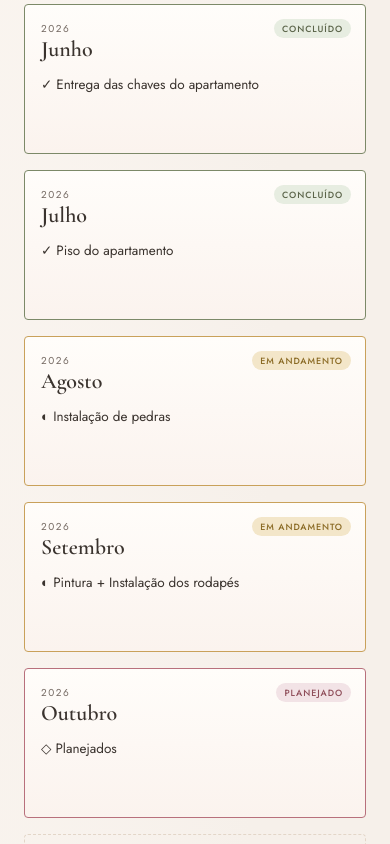
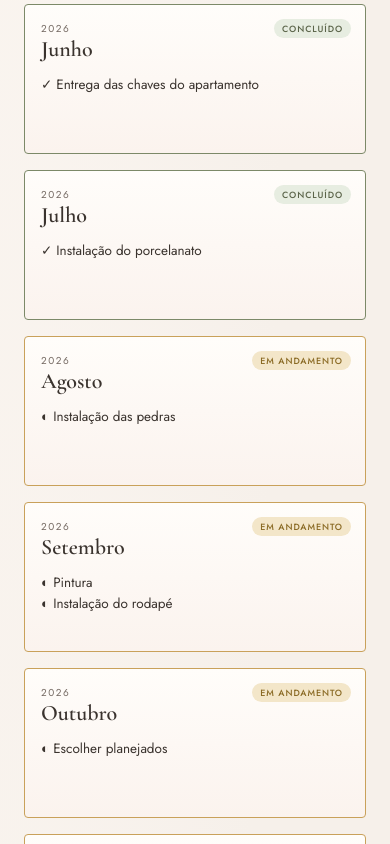
Before and after one commit to giovane-f16/casamento-gis2le, a plain HTML site: page index.html in a window 390 px wide. Shown: the part 1156-2000 px from the top of the page. Drawn offline with nearby package versions, Linux system fonts and the light colour scheme.

Commit message:
ajustando mes

```diff
--- a/index.html
+++ b/index.html
@@ -3,6 +3,7 @@
 <head>
 <meta charset="UTF-8">
 <title>Casamento Gis2le — Calendário 2026/2027</title>
+
 <style>
   @import url('https://fonts.googleapis.com/css2?family=Cormorant+Garamond:ital,wght@0,500;0,600;1,500&family=Jost:wght@300;400;500;600&display=swap');
 
@@ -19,24 +20,38 @@
     --card: #fffdfa;
   }
 
-  *{box-sizing:border-box;}
+  *{
+    box-sizing:border-box;
+  }
+
   body{
     margin:0;
     background:
-      radial-gradient(ellipse at top left, #fbf6f1 0%, var(--paper) 55%);
+      radial-gradient(
+        ellipse at top left,
+        #fbf6f1 0%,
+        var(--paper) 55%
+      );
     color:var(--ink);
     font-family:'Jost', sans-serif;
     padding:48px 24px 80px;
   }
 
-  .wrap{max-width:1180px;margin:0 auto;}
+  .wrap{
+    max-width:1180px;
+    margin:0 auto;
+  }
 
-  /* HERO */
+  /* =========================
+     HERO
+  ========================= */
+
   .hero{
     text-align:center;
     margin-bottom:56px;
     position:relative;
   }
+
   .hero .eyebrow{
     font-family:'Jost',sans-serif;
     letter-spacing:.35em;
@@ -45,6 +60,7 @@
     color:var(--rose-deep);
     font-weight:500;
   }
+
   .hero h1{
     font-family:'Cormorant Garamond', serif;
     font-weight:600;
@@ -53,46 +69,101 @@
     color:var(--ink);
     letter-spacing:.01em;
   }
+
   .hero h1 em{
     font-style:italic;
     color:var(--rose);
   }
+
   .hero .sub{
     font-size:14px;
     color:var(--ink-soft);
     letter-spacing:.05em;
   }
+
   .vine{
-    width:220px;height:14px;margin:18px auto 0;
-    display:flex;align-items:center;justify-content:center;gap:8px;
+    width:220px;
+    height:14px;
+    margin:18px auto 0;
+    display:flex;
+    align-items:center;
+    justify-content:center;
+    gap:8px;
   }
-  .vine::before,.vine::after{
-    content:'';height:1px;flex:1;background:var(--line);
+
+  .vine::before,
+  .vine::after{
+    content:'';
+    height:1px;
+    flex:1;
+    background:var(--line);
   }
-  .vine .leaf{width:8px;height:8px;border-radius:0 60% 0 60%;background:var(--sage);transform:rotate(20deg);}
 
-  /* YEAR HEADER */
+  .vine .leaf{
+    width:8px;
+    height:8px;
+    border-radius:0 60% 0 60%;
+    background:var(--sage);
+    transform:rotate(20deg);
+  }
+
+  /* =========================
+     YEAR HEADER
+  ========================= */
+
   .year-header{
-    display:flex;align-items:baseline;gap:16px;
+    display:flex;
+    align-items:baseline;
+    gap:16px;
     margin:64px 0 24px;
   }
+
   .year-header .num{
     font-family:'Cormorant Garamond',serif;
-    font-size:56px;font-weight:600;color:var(--rose-deep);line-height:1;
-  }
-  .year-header .rule{flex:1;height:1px;background:var(--line);}
-  .year-header .tag{
-    font-size:12px;letter-spacing:.2em;text-transform:uppercase;color:var(--ink-soft);
+    font-size:56px;
+    font-weight:600;
+    color:var(--rose-deep);
+    line-height:1;
   }
 
-  /* GRID */
+  .year-header .rule{
+    flex:1;
+    height:1px;
+    background:var(--line);
+  }
+
+  .year-header .tag{
+    font-size:12px;
+    letter-spacing:.2em;
+    text-transform:uppercase;
+    color:var(--ink-soft);
+  }
+
+  /* =========================
+     GRID
+  ========================= */
+
   .grid{
     display:grid;
     grid-template-columns:repeat(4,1fr);
     gap:16px;
   }
-  @media (max-width:900px){.grid{grid-template-columns:repeat(2,1fr);}}
-  @media (max-width:480px){.grid{grid-template-columns:1fr;}}
+
+  @media (max-width:900px){
+    .grid{
+      grid-template-columns:repeat(2,1fr);
+    }
+  }
+
+  @media (max-width:480px){
+    .grid{
+      grid-template-columns:1fr;
+    }
+  }
+
+  /* =========================
+     MONTH CARD
+  ========================= */
 
   .month{
     background:var(--card);
@@ -103,37 +174,88 @@
     position:relative;
     display:flex;
     flex-direction:column;
-    transition:transform .15s ease, box-shadow .15s ease;
+    transition:
+      transform .15s ease,
+      box-shadow .15s ease;
   }
-  .month:hover{transform:translateY(-2px);box-shadow:0 10px 24px -12px rgba(90,60,50,.25);}
+
+  .month:hover{
+    transform:translateY(-2px);
+    box-shadow:
+      0 10px 24px -12px rgba(90,60,50,.25);
+  }
 
   .month .m-name{
     font-family:'Cormorant Garamond',serif;
-    font-size:22px;font-weight:600;color:var(--ink);
+    font-size:22px;
+    font-weight:600;
+    color:var(--ink);
   }
+
   .month .m-year{
-    font-size:10px;letter-spacing:.15em;color:var(--ink-soft);text-transform:uppercase;
+    font-size:10px;
+    letter-spacing:.15em;
+    color:var(--ink-soft);
+    text-transform:uppercase;
   }
+
+  /* =========================
+     EMPTY MONTH
+  ========================= */
 
   .month.empty{
     background:transparent;
     border-style:dashed;
     border-color:#e3d6c8;
   }
-  .month.empty .m-name{color:#b6a996;}
+
+  .month.empty .m-name{
+    color:#b6a996;
+  }
+
   .month .placeholder{
     margin-top:auto;
-    font-size:11px;color:#c4b6a5;font-style:italic;
+    font-size:11px;
+    color:#c4b6a5;
+    font-style:italic;
   }
 
+  /* =========================
+     BADGES
+  ========================= */
+
   .badge{
-    position:absolute;top:14px;right:14px;
-    font-size:9px;letter-spacing:.1em;text-transform:uppercase;
-    padding:3px 8px;border-radius:10px;font-weight:500;
+    position:absolute;
+    top:14px;
+    right:14px;
+
+    font-size:9px;
+    letter-spacing:.1em;
+    text-transform:uppercase;
+
+    padding:3px 8px;
+    border-radius:10px;
+    font-weight:500;
   }
-  .badge.done{background:#e7ede1;color:var(--sage-deep);}
-  .badge.progress{background:#f3e6c9;color:#8a6a24;}
-  .badge.plan{background:#f2e3e6;color:var(--rose-deep);}
+
+  .badge.done{
+    background:#e7ede1;
+    color:var(--sage-deep);
+  }
+
+  .badge.progress{
+    background:#f3e6c9;
+    color:#8a6a24;
+  }
+
+  .badge.plan{
+    background:#f2e3e6;
+    color:var(--rose-deep);
+  }
+
+  /* =========================
+     TASKS
+  ========================= */
 
   .task{
     margin-top:14px;
@@ -142,104 +264,467 @@
     color:var(--ink);
     font-weight:400;
   }
-  .task .icon{margin-right:4px;}
 
-  .month.filled{border-color:transparent;}
+  .task + .task{
+    margin-top:2px;
+  }
+
+  .task .icon{
+    margin-right:4px;
+  }
+
+  /* =========================
+     FILLED / MILESTONE
+  ========================= */
+
+  .month.filled{
+    border-color:transparent;
+  }
+
   .month.milestone{
-    background:linear-gradient(180deg,#fffdfa 0%, #fbf3ee 100%);
+    background:
+      linear-gradient(
+        180deg,
+        #fffdfa 0%,
+        #fbf3ee 100%
+      );
     border:1px solid var(--rose);
   }
-  .month.milestone.sage-border{border-color:var(--sage);}
-  .month.milestone.gold-border{border-color:var(--gold);}
+
+  .month.milestone.sage-border{
+    border-color:var(--sage);
+  }
+
+  .month.milestone.gold-border{
+    border-color:var(--gold);
+  }
+
+  /* =========================
+     FOOTER
+  ========================= */
 
   footer{
-    text-align:center;margin-top:64px;color:var(--ink-soft);font-size:12px;letter-spacing:.05em;
+    text-align:center;
+    margin-top:64px;
+    color:var(--ink-soft);
+    font-size:12px;
+    letter-spacing:.05em;
   }
-  footer .leaf-row{display:flex;justify-content:center;gap:6px;margin-bottom:10px;}
-  footer .leaf-row span{width:6px;height:6px;background:var(--sage);border-radius:0 60% 0 60%;}
+
+  footer .leaf-row{
+    display:flex;
+    justify-content:center;
+    gap:6px;
+    margin-bottom:10px;
+  }
+
+  footer .leaf-row span{
+    width:6px;
+    height:6px;
+    background:var(--sage);
+    border-radius:0 60% 0 60%;
+  }
 </style>
 </head>
+
 <body>
+
 <div class="wrap">
 
+  <!-- =========================
+       HERO
+  ========================= -->
+
   <div class="hero">
-    <div class="eyebrow">Linha do tempo · Planejamento</div>
-    <h1>Casamento <em>Gis2le</em></h1>
-    <div class="sub">Calendário 2026 — 2027</div>
-    <div class="vine"><span class="leaf"></span></div>
+
+    <div class="eyebrow">
+      Linha do tempo · Planejamento
+    </div>
+
+    <h1>
+      Casamento <em>Gis2le</em>
+    </h1>
+
+    <div class="sub">
+      Calendário 2026 — 2027
+    </div>
+
+    <div class="vine">
+      <span class="leaf"></span>
+    </div>
+
   </div>
 
-  <!-- 2026 -->
+
+  <!-- =========================
+       2026
+  ========================= -->
+
   <div class="year-header">
-    <div class="num">2026</div>
+
+    <div class="num">
+      2026
+    </div>
+
     <div class="rule"></div>
-    <div class="tag">Ano um</div>
+
+    <div class="tag">
+      Ano um
+    </div>
+
   </div>
+
   <div class="grid" id="grid-2026"></div>
 
-  <!-- 2027 -->
+
+  <!-- =========================
+       2027
+  ========================= -->
+
   <div class="year-header">
-    <div class="num">2027</div>
+
+    <div class="num">
+      2027
+    </div>
+
     <div class="rule"></div>
-    <div class="tag">Ano do sim</div>
+
+    <div class="tag">
+      Ano do sim
+    </div>
+
   </div>
+
   <div class="grid" id="grid-2027"></div>
 
+
+  <!-- =========================
+       FOOTER
+  ========================= -->
+
   <footer>
-    <div class="leaf-row"><span></span><span></span><span></span></div>
+
+    <div class="leaf-row">
+      <span></span>
+      <span></span>
+      <span></span>
+    </div>
+
     Preencha os meses em branco conforme o planejamento avançar
+
   </footer>
 
 </div>
 
+
 <script>
-const monthNames = ["Janeiro","Fevereiro","Março","Abril","Maio","Junho","Julho","Agosto","Setembro","Outubro","Novembro","Dezembro"];
 
-const data2026 = {
-  3: { task: "Compra do apartamento", badge: "done", icon: "✓", style:"sage-border" },    // Abril
-  4: { task: "Pedido de casamento", badge: "done", icon: "♥", style:"sage-border" },      // Maio
-  5: { task: "Entrega das chaves do apartamento", badge: "done", icon: "✓", style:"sage-border" }, // Junho
-  6: { task: "Piso do apartamento", badge: "done", icon: "✓", style:"sage-border" },      // Julho (index 6)
-  7: { task: "Instalação de pedras", badge: "progress", icon: "◐", style:"gold-border" },  // Agosto
-  8: { task: "Pintura + Instalação dos rodapés", badge: "progress", icon: "◐", style:"gold-border" },               // Setembro
-  9: { task: "Planejados", badge: "plan", icon: "◇" },                                     // Outubro
-  11: { task: "Chá de panela?", badge: "plan", icon: "◇" },                                // Dezembro
-};
+  /* =========================
+     MESES
+  ========================= */
 
-const data2027 = {
-  0: { task: "Reserva do local + save the date para convidados", badge: "plan", icon: "◇" }, // Janeiro
-  7: { task: "Entrada no processo de habilitação do casamento civil no cartório", badge: "plan", icon: "◇" }, // Agosto
-  9: { task: "Casamento no cartório + festa", badge: "done", icon: "♥", style:"sage-border" }, // Outubro
-};
+  const monthNames = [
+    "Janeiro",
+    "Fevereiro",
+    "Março",
+    "Abril",
+    "Maio",
+    "Junho",
+    "Julho",
+    "Agosto",
+    "Setembro",
+    "Outubro",
+    "Novembro",
+    "Dezembro"
+  ];
 
-function badgeLabel(b){
-  if(b==="done") return "Concluído";
-  if(b==="progress") return "Em andamento";
-  if(b==="plan") return "Planejado";
-  return "";
-}
 
-function buildGrid(containerId, year, data){
-  const el = document.getElementById(containerId);
-  monthNames.forEach((name, i) => {
-    const info = data[i];
-    const card = document.createElement('div');
-    card.className = 'month' + (info ? ' filled milestone ' + (info.style||'') : ' empty');
+  /* =========================
+     DADOS 2026
+  ========================= */
 
-    let inner = `<div class="m-year">${year}</div><div class="m-name">${name}</div>`;
-    if(info){
-      inner += `<div class="badge ${info.badge}">${badgeLabel(info.badge)}</div>`;
-      inner += `<div class="task"><span class="icon">${info.icon}</span>${info.task}</div>`;
-    } else {
-      inner += `<div class="placeholder">a preencher</div>`;
+  const data2026 = {
+
+    // Abril
+    3: {
+      task: "Compra do apartamento",
+      badge: "done",
+      icon: "✓",
+      style: "sage-border"
+    },
+
+    // Maio
+    4: {
+      task: "Pedido de casamento",
+      badge: "done",
+      icon: "♥",
+      style: "sage-border"
+    },
+
+    // Junho
+    5: {
+      task: "Entrega das chaves do apartamento",
+      badge: "done",
+      icon: "✓",
+      style: "sage-border"
+    },
+
+    // Julho
+    6: {
+      task: "Instalação do porcelanato",
+      badge: "done",
+      icon: "✓",
+      style: "sage-border"
+    },
+
+    // Agosto
+    7: {
+      task: "Instalação das pedras",
+      badge: "progress",
+      icon: "◐",
+      style: "gold-border"
+    },
+
+    // Setembro
+    8: {
+      tasks: [
+        {
+          text: "Pintura",
+          icon: "◐"
+        },
+        {
+          text: "Instalação do rodapé",
+          icon: "◐"
+        }
+      ],
+      badge: "progress",
+      style: "gold-border"
+    },
+
+    // Outubro
+    9: {
+      task: "Escolher planejados",
+      badge: "progress",
+      icon: "◐",
+      style: "gold-border"
+    },
+
+    // Novembro
+    10: {
+      task: "Instalação planejados",
+      badge: "progress",
+      icon: "◐",
+      style: "gold-border"
+    },
+
+    // Dezembro
+    11: {
+      task: "Chá de panela",
+      badge: "progress",
+      icon: "◐",
+      style: "gold-border"
     }
-    card.innerHTML = inner;
-    el.appendChild(card);
-  });
-}
 
-buildGrid('grid-2026', 2026, data2026);
-buildGrid('grid-2027', 2027, data2027);
+  };
+
+
+  /* =========================
+     DADOS 2027
+  ========================= */
+
+  const data2027 = {
+
+    // Janeiro
+    0: {
+      tasks: [
+        {
+          text: "Reserva do local",
+          icon: "◐"
+        },
+        {
+          text: "Enviar save the date do casamento para convidados",
+          icon: "◐"
+        }
+      ],
+      badge: "progress",
+      style: "gold-border"
+    },
+
+    // Agosto
+    7: {
+      task: "Entrada no processo de habilitação do casamento civil no cartório",
+      badge: "progress",
+      icon: "◐",
+      style: "gold-border"
+    },
+
+    // Outubro
+    9: {
+      tasks: [
+        {
+          text: "Casamento no cartório",
+          icon: "◐"
+        },
+        {
+          text: "Festa simples",
+          icon: "◐"
+        }
+      ],
+      badge: "progress",
+      style: "gold-border"
+    }
+
+  };
+
+
+  /* =========================
+     BADGE LABEL
+  ========================= */
+
+  function badgeLabel(b){
+
+    if(b === "done"){
+      return "Concluído";
+    }
+
+    if(b === "progress"){
+      return "Em andamento";
+    }
+
+    if(b === "plan"){
+      return "Planejado";
+    }
+
+    return "";
+
+  }
+
+
+  /* =========================
+     CRIAÇÃO DOS CARDS
+  ========================= */
+
+  function buildGrid(containerId, year, data){
+
+    const el = document.getElementById(containerId);
+
+    monthNames.forEach((name, i) => {
+
+      const info = data[i];
+
+      const card = document.createElement("div");
+
+      card.className =
+        "month" +
+        (
+          info
+            ? " filled milestone " + (info.style || "")
+            : " empty"
+        );
+
+
+      /* =========================
+         CABEÇALHO DO MÊS
+      ========================= */
+
+      let inner = `
+        <div class="m-year">${year}</div>
+        <div class="m-name">${name}</div>
+      `;
+
+
+      /* =========================
+         MÊS PREENCHIDO
+      ========================= */
+
+      if(info){
+
+        inner += `
+          <div class="badge ${info.badge}">
+            ${badgeLabel(info.badge)}
+          </div>
+        `;
+
+
+        /*
+          Se o mês tiver várias tarefas,
+          cria um .task para cada uma.
+        */
+
+        if(info.tasks && Array.isArray(info.tasks)){
+
+          inner += info.tasks.map(task => {
+
+            return `
+              <div class="task">
+                <span class="icon">${task.icon}</span>${task.text}
+              </div>
+            `;
+
+          }).join("");
+
+        }
+
+
+        /*
+          Caso tenha apenas uma tarefa,
+          mantém o formato original.
+        */
+
+        else if(info.task){
+
+          inner += `
+            <div class="task">
+              <span class="icon">${info.icon || ""}</span>${info.task}
+            </div>
+          `;
+
+        }
+
+      }
+
+
+      /* =========================
+         MÊS VAZIO
+      ========================= */
+
+      else{
+
+        inner += `
+          <div class="placeholder">
+            a preencher
+          </div>
+        `;
+
+      }
+
+
+      card.innerHTML = inner;
+
+      el.appendChild(card);
+
+    });
+
+  }
+
+
+  /* =========================
+     RENDERIZAÇÃO
+  ========================= */
+
+  buildGrid(
+    "grid-2026",
+    2026,
+    data2026
+  );
+
+  buildGrid(
+    "grid-2027",
+    2027,
+    data2027
+  );
+
 </script>
+
 </body>
 </html>
```
